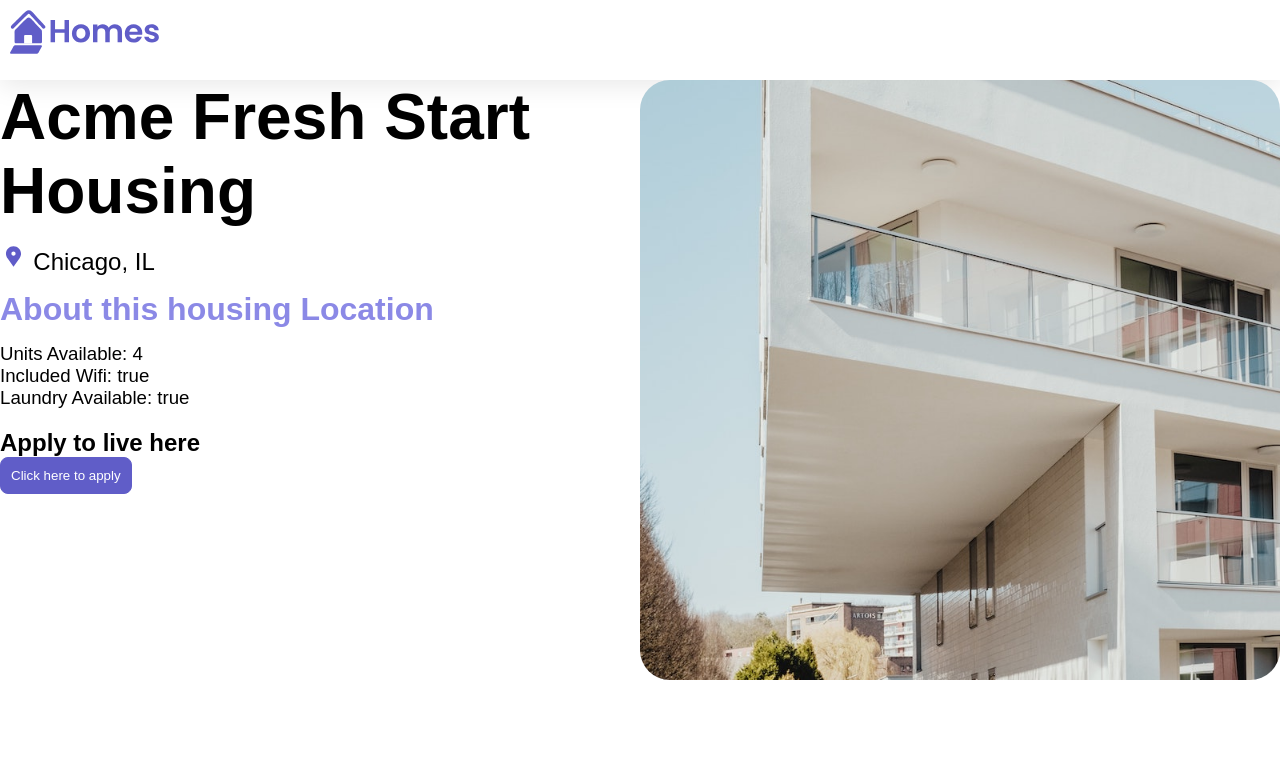
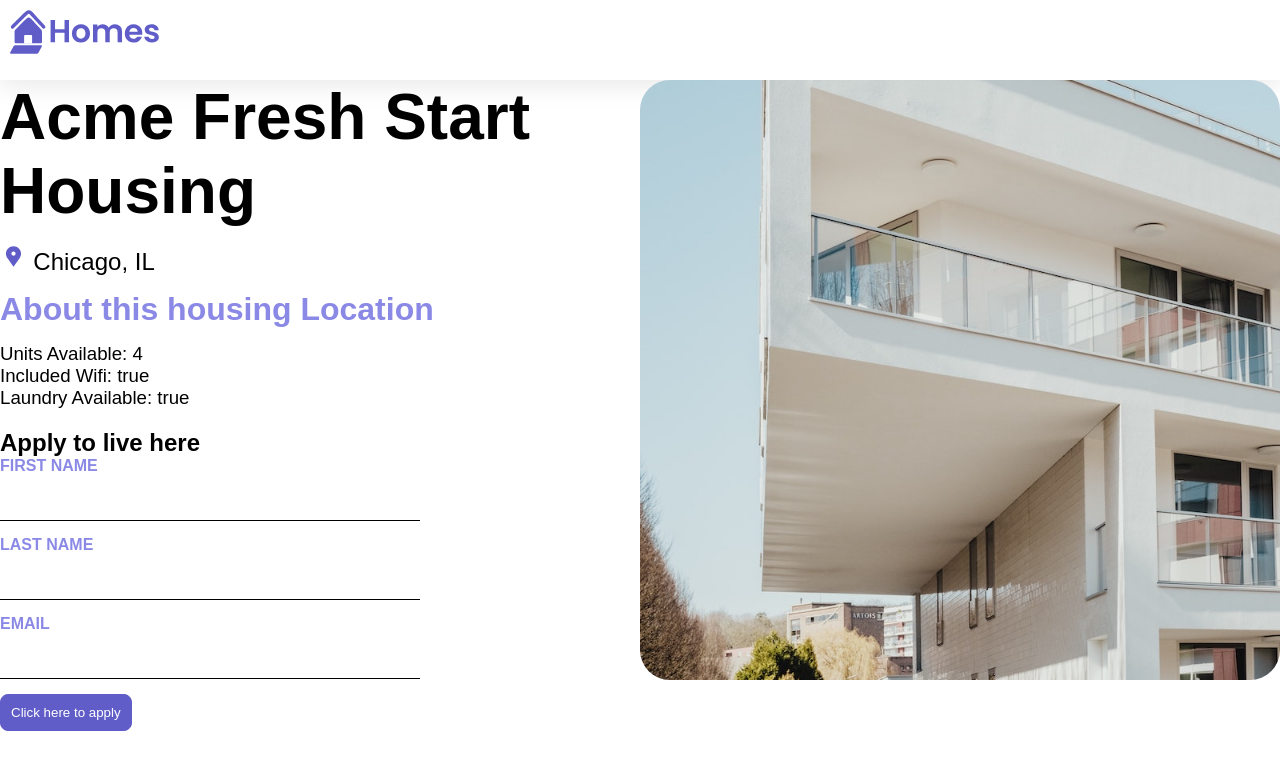
Before and after one commit to JehuDidimos/home-app-tutorial, an Angular app: page /details/0 in a window 1280 px wide. Shown: the top 770 px of the page. Built offline with nearby package versions, Linux system fonts and the light colour scheme.

Commit message:
apply function

```diff
--- a/src/app/details/details.component.ts
+++ b/src/app/details/details.component.ts
@@ -1,13 +1,14 @@
 import { Component, inject } from '@angular/core';
 import { CommonModule } from '@angular/common';
-import { ActivatedRoute } from '@angular/router'
+import { ActivatedRoute } from '@angular/router';
 import { HousingLocation } from '../housing-location';
 import { HousingService } from '../housing.service';
+import { FormGroup, FormControl, ReactiveFormsModule } from '@angular/forms';
 
 @Component({
   selector: 'app-details',
   standalone: true,
-  imports: [CommonModule],
+  imports: [CommonModule, ReactiveFormsModule],
   template: `
     <article>
       <img class="listing-photo" [src]="housingLocation?.photo">
@@ -25,7 +26,19 @@
       </section>
       <section class="listing-apply">
         <h2 class="sesction-heading">Apply to live here</h2>
-        <button class="primary" type="button">Click here to apply</button>
+        <form [formGroup]="applyService" (submit)="submitApplication()">
+          <label for="first-name">First Name</label>
+          <input id="first-name" type="text" formControlName="firstName">
+
+          <label for="last-name">Last Name </label>
+          <input id="last-name" type="text" formControlName="lastName">
+
+          <label for="email">Email</label>
+          <input id="email" type="email" formControlName="email">
+
+          <button class="primary" type="submit">Click here to apply</button>
+
+        </form>
       </section>
 
     </article>
@@ -36,6 +49,19 @@
   route: ActivatedRoute = inject(ActivatedRoute);
   housingLocation: HousingLocation|undefined;
   housingService: HousingService = inject(HousingService);
+  applyService = new FormGroup({
+    firstName: new FormControl(''),
+    lastName: new FormControl(''),
+    email: new FormControl('')
+  });
+
+  submitApplication(){
+    this.housingService.submitApplication(
+      this.applyService.value.firstName ?? '',
+      this.applyService.value.lastName ?? '',
+      this.applyService.value.email ?? ''
+    );
+  }
   constructor(){
     const housingLocationId = Number(this.route.snapshot.params['id']);
     this.housingLocation = this.housingService.getHouseById(housingLocationId);
--- a/src/app/housing.service.ts
+++ b/src/app/housing.service.ts
@@ -118,6 +118,8 @@
     return this.housingLocationList.find(housingLocation => housingLocation.id === id);
   }
 
-
+  submitApplication(firstname: string, lastName: string, email: string){
+    console.log(firstname, lastName, email);
+  }
 
 }
```
